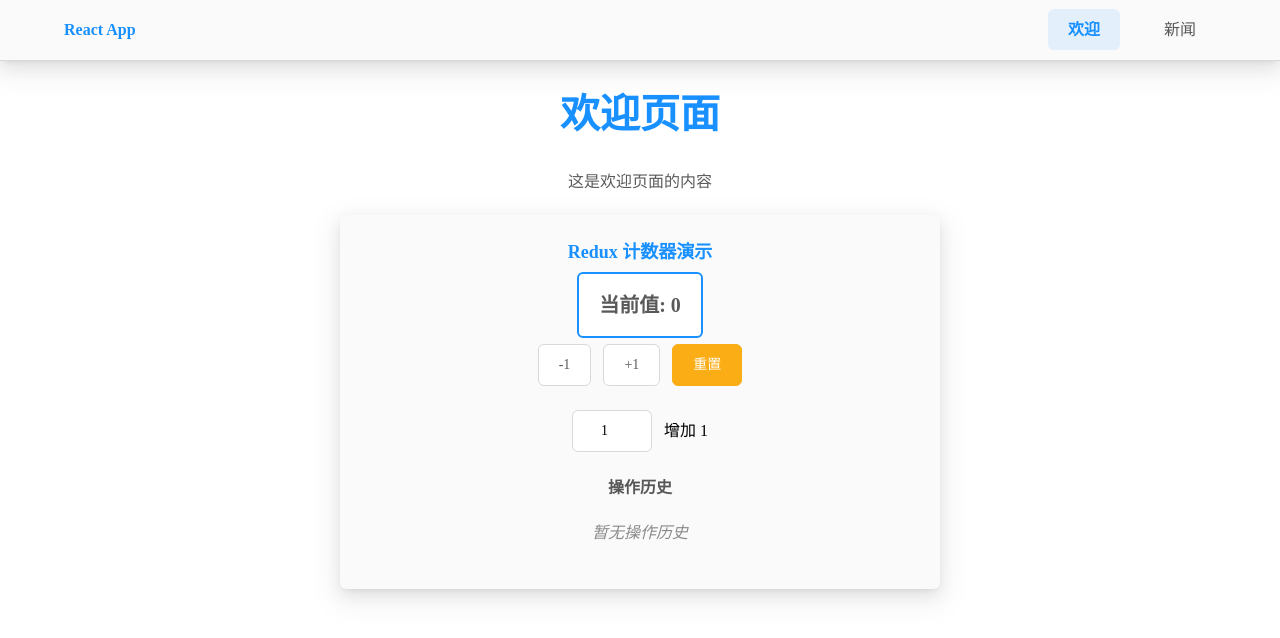
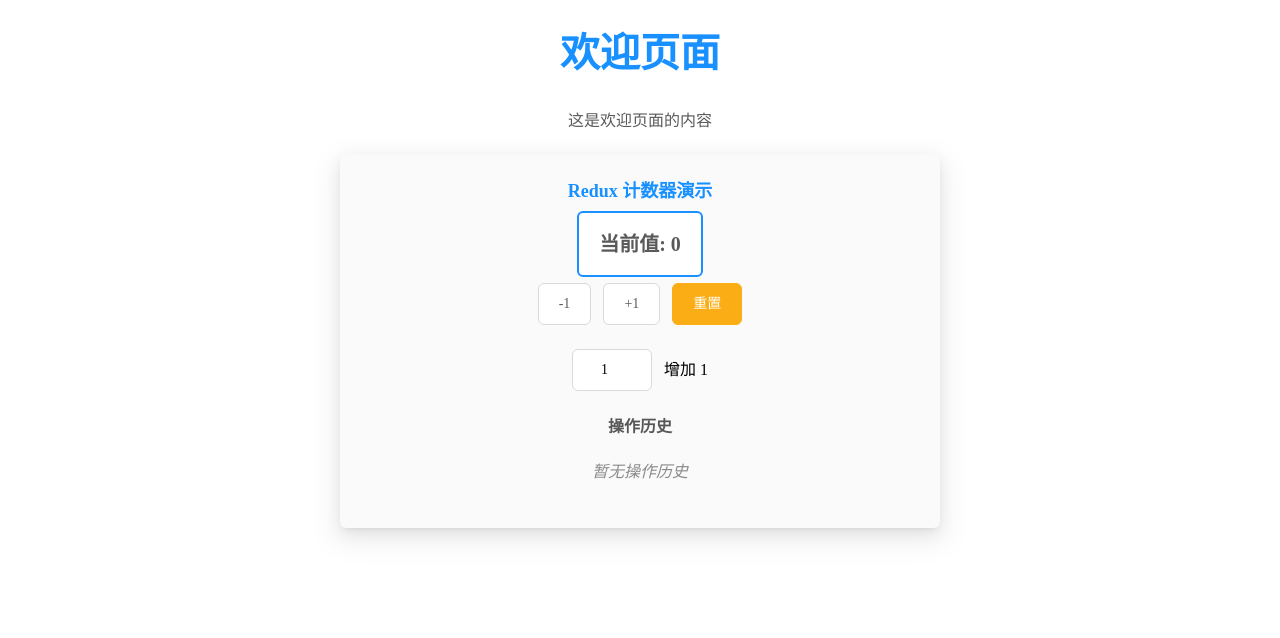
Before and after one commit to yzhenhong/react-app, a React (Create React App) app: page /welcome in a window 1280 px wide. Shown: the top 638 px of the page. Built offline with nearby package versions, Linux system fonts and the light colour scheme.

Commit message:
feat：路由布局文件初步调整

```diff
--- a/src/components/Navigation/index.less
+++ /dev/null
@@ -1,64 +0,0 @@
-// 导入通用样式（包含变量）
-@import '@/assets/styles/common.less';
-
-.navigation {
-  background: @background-color-light;
-  border-bottom: 1px solid @border-color-base;
-  box-shadow: @box-shadow-base;
-
-  .nav-container {
-    max-width: 1200px;
-    margin: 0 auto;
-    padding: 0 @padding-lg;
-    display: flex;
-    justify-content: space-between;
-    align-items: center;
-    height: 60px;
-
-    .nav-brand {
-      a {
-        color: @primary-color;
-        font-size: @font-size-lg;
-        font-weight: bold;
-        text-decoration: none;
-        transition: color 0.3s ease;
-
-        &:hover {
-          color: darken(@primary-color, 10%);
-        }
-      }
-    }
-
-    .nav-menu {
-      display: flex;
-      list-style: none;
-      margin: 0;
-      padding: 0;
-
-      .nav-item {
-        margin-left: @margin-lg;
-
-        a {
-          color: @text-color;
-          text-decoration: none;
-          padding: @padding-sm @padding-md;
-          border-radius: @border-radius-base;
-          transition: all 0.3s ease;
-
-          &:hover {
-            color: @primary-color;
-            background: rgba(@primary-color, 0.1);
-          }
-        }
-
-        &.active {
-          a {
-            color: @primary-color;
-            background: rgba(@primary-color, 0.1);
-            font-weight: bold;
-          }
-        }
-      }
-    }
-  }
-}
--- a/src/components/Navigation/index.tsx
+++ /dev/null
@@ -1,41 +0,0 @@
-import React from 'react';
-import { Link, useLocation } from 'react-router-dom';
-import './index.less';
-
-/**
- * 导航组件
- *
- * 主要功能：
- * - 提供页面导航链接
- * - 显示当前页面状态
- * - 响应式导航设计
- */
-
-const Navigation: React.FC = () => {
-  const location = useLocation();
-
-  return (
-    <nav className='navigation'>
-      <div className='nav-container'>
-        <div className='nav-brand'>
-          <Link to='/welcome'>React App</Link>
-        </div>
-
-        <ul className='nav-menu'>
-          <li
-            className={`nav-item ${location.pathname === '/welcome' ? 'active' : ''}`}
-          >
-            <Link to='/welcome'>欢迎</Link>
-          </li>
-          <li
-            className={`nav-item ${location.pathname === '/news' ? 'active' : ''}`}
-          >
-            <Link to='/news'>新闻</Link>
-          </li>
-        </ul>
-      </div>
-    </nav>
-  );
-};
-
-export default Navigation;
--- a/src/router/index.tsx
+++ b/src/router/index.tsx
@@ -2,17 +2,16 @@
  * @Author: yangzhenhong
  * @Date: 2025-07-29 16:25:51
  * @LastEditors: yangzhenhong
- * @LastEditTime: 2025-07-29 16:26:36
+ * @LastEditTime: 2025-07-29 17:29:26
  * @FilePath: \react-app\src\router\index.tsx
  * @Description:
  */
 import React from 'react';
 import { BrowserRouter, Routes, Route, Navigate } from 'react-router-dom';
 
-// 页面组件
+// 页面
 import Welcome from '@/pages/welcome';
 import News from '@/pages/news';
-import Navigation from '@/components/Navigation';
 
 /**
  * 路由配置
@@ -26,7 +25,6 @@ import Navigation from '@/components/Navigation';
 const AppRouter: React.FC = () => {
   return (
     <BrowserRouter>
-      <Navigation />
       <Routes>
         {/* 默认路由重定向到欢迎页面 */}
         <Route path='/' element={<Navigate to='/welcome' replace />} />
```
Also changed, not shown: src/components/Footer/index.tsx (added, +11 -0 lines), src/components/Nav/index.less (added, +60 -0 lines), src/components/Nav/index.tsx (added, +39 -0 lines), src/layout/blank.tsx (added, +19 -0 lines), src/layout/default.tsx (added, +22 -0 lines), src/components/Footer/index.less (added).
